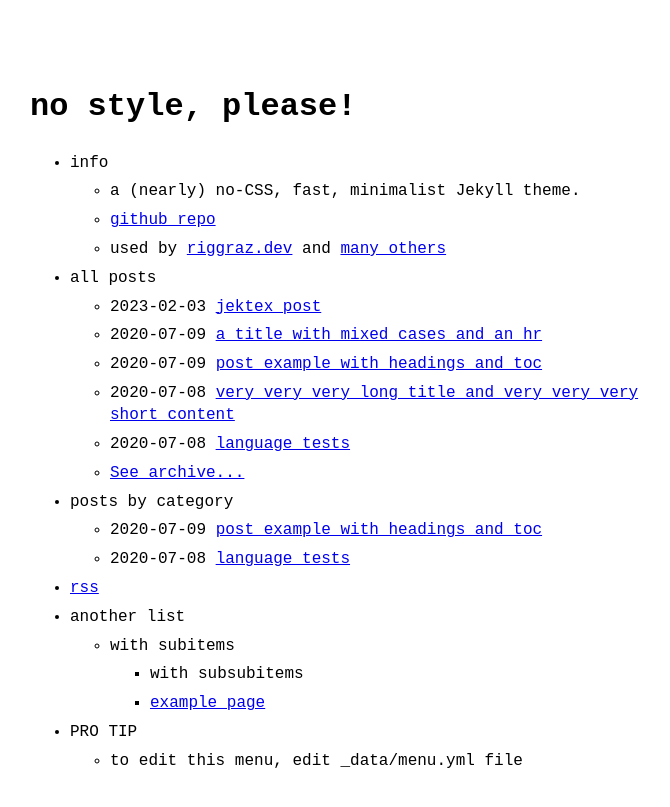
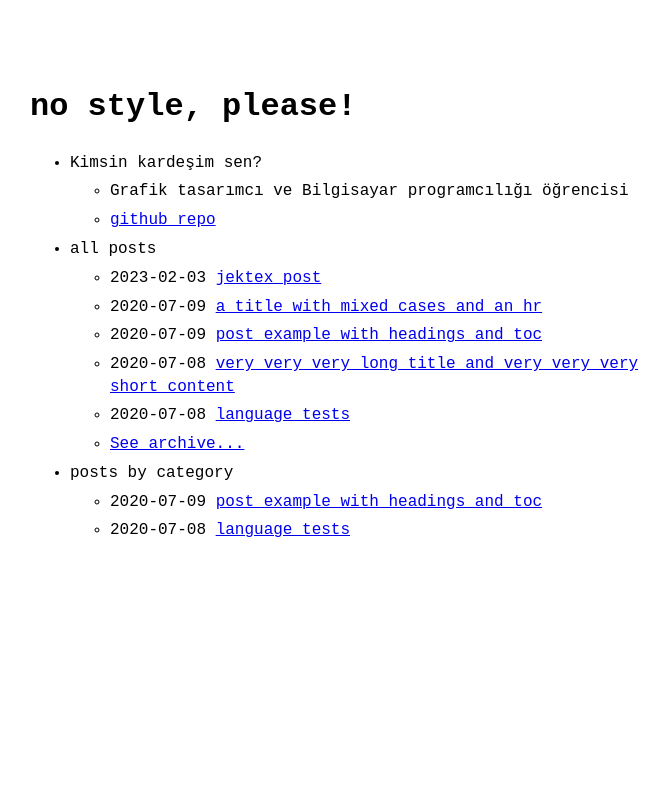
Before and after one commit to leongrphc/leongrphc.github.io, a Jekyll site: the page built from index.md, in a window 1280 px wide. Shown: the top 807 px of the page, without its empty margins (290-960 px from the left). Built offline with Jekyll 4.4.1, drawn with Linux system fonts in a browser that asks for light colours.

Commit message:
Update menu.yml

```diff
--- a/_data/menu.yml
+++ b/_data/menu.yml
@@ -2,12 +2,12 @@
 # https://github.com/riggraz/no-style-please#customize-the-menu
 
 entries:
-  - title: info
+  - title: Kimsin kardeşim sen?
     entries:
-      - title: a (nearly) no-CSS, fast, minimalist Jekyll theme.
+      - title: Grafik tasarımcı ve Bilgisayar programcılığı öğrencisi
       - title: github repo
-        url: https://github.com/riggraz/no-style-please
-      - title: "used by <a href='https://riggraz.dev'>riggraz.dev</a> and <a href='https://github.com/riggraz/no-style-please/network/dependents'>many others</a>"
+        url: https://github.com/leongrphc
+
 
   - title: all posts
     post_list:
@@ -22,17 +22,3 @@ entries:
       show_more: true
       show_more_text: See more posts...
       show_more_url: example2-archive.html
-
-  - title: rss
-    url: feed.xml
-
-  - title: another list
-    entries:
-      - title: with subitems
-        entries:
-          - title: with subsubitems
-          - title: example page
-            url: about
-  - title: PRO TIP
-    entries:
-      - title: to edit this menu, edit _data/menu.yml file
```
